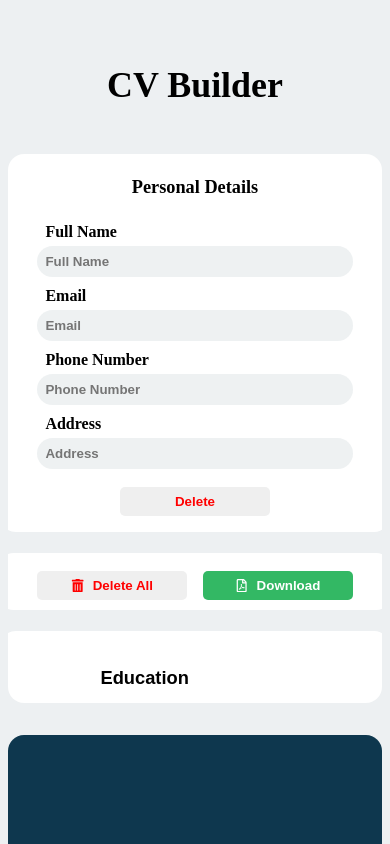
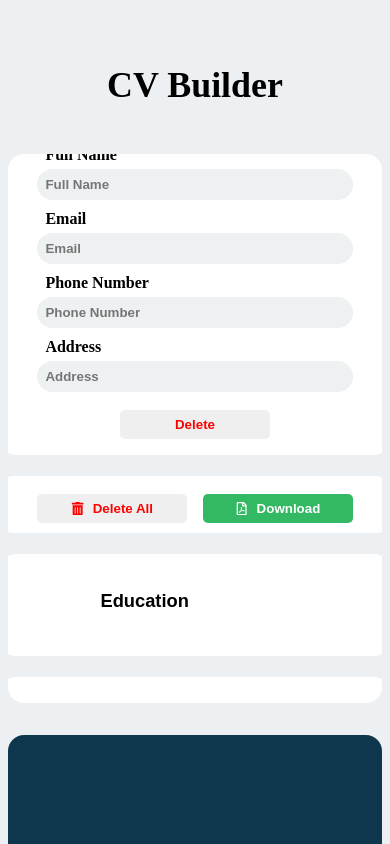
Before and after one commit to GeorgeOprea1/resumeBuilder, a React (Vite) app in the folder Cv/: page / in a window 390 px wide. Shown: the top 844 px of the page. Built offline with nearby package versions, Linux system fonts and the light colour scheme; some icons are missing.

Commit message:
bugs fixed

```diff
--- a/Cv/package.json
+++ b/Cv/package.json
@@ -1,9 +1,12 @@
 {
+  "homepage": "https://GeorgeOprea1.github.io/resumeBuilder",
   "name": "cv",
   "private": true,
   "version": "0.0.0",
   "type": "module",
   "scripts": {
+    "predeploy": "npm run build",
+    "deploy": "gh-pages -d dist",
     "dev": "vite",
     "build": "vite build",
     "lint": "eslint . --ext js,jsx --report-unused-disable-directives --max-warnings 0",
@@ -24,6 +27,7 @@
     "eslint-plugin-react": "^7.33.2",
     "eslint-plugin-react-hooks": "^4.6.0",
     "eslint-plugin-react-refresh": "^0.4.5",
+    "gh-pages": "^6.1.0",
     "vite": "^5.0.8"
   }
 }
--- a/Cv/src/styles/App.css
+++ b/Cv/src/styles/App.css
@@ -5,7 +5,7 @@
   gap: 1.5rem;
   margin-top: 2rem;
   flex-direction: column;
-  justify-cotent: center;
+  justify-content: center;
   align-items: center;
 }
 
@@ -15,7 +15,6 @@
   display: flex;
   flex-direction: column;
   gap: 1.3rem;
-  justify-cotent: center;
   align-items: center;
   overflow-y: auto;
   border-radius: 1rem;
@@ -59,7 +58,7 @@
     display: flex;
     flex-direction: column;
     gap: 1.3rem;
-    justify-cotent: center;
+    justify-content: center;
     align-items: center;
     overflow-y: auto;
     border-radius: 1rem;
```
Also changed, not shown: 1 other file (tests, documents, lock files or other folders).
